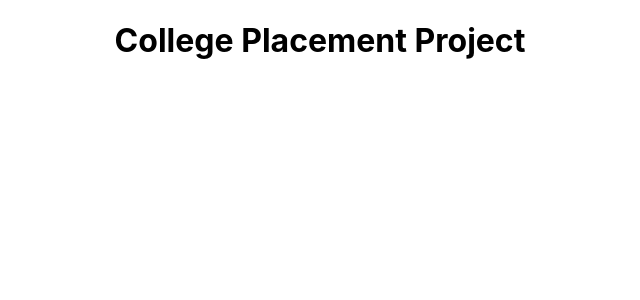
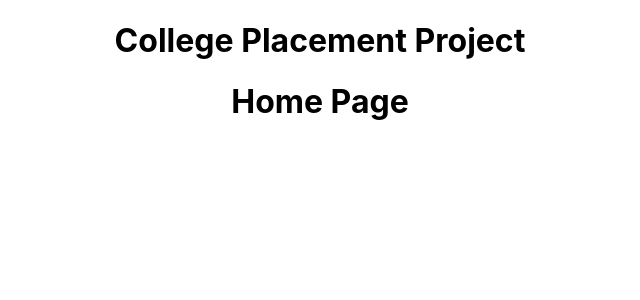
Before and after one commit to darshan-magdum/College-placement, a React (Create React App) app in the folder college_portal/: page / in a window 1280 px wide. Shown: the top 300 px of the page, without its empty margins (320-960 px from the left). Built offline with nearby package versions, Linux system fonts and the light colour scheme.

Commit message:
routing and pages

```diff
--- a/college_portal/package.json
+++ b/college_portal/package.json
@@ -6,9 +6,13 @@
     "@testing-library/jest-dom": "^5.17.0",
     "@testing-library/react": "^13.4.0",
     "@testing-library/user-event": "^13.5.0",
+    "localforage": "^1.10.0",
+    "match-sorter": "^6.3.4",
     "react": "^18.3.1",
     "react-dom": "^18.3.1",
+    "react-router-dom": "^6.23.1",
     "react-scripts": "5.0.1",
+    "sort-by": "^1.2.0",
     "web-vitals": "^2.1.4"
   },
   "scripts": {
--- a/college_portal/src/App.js
+++ b/college_portal/src/App.js
@@ -1,10 +1,14 @@
-import logo from './logo.svg';
 import './App.css';
+import {RouterProvider} from 'react-router-dom'
+import router from './router/config';
 
 function App() {
   return (
     <div className="App">
      <h1>College Placement Project</h1>
+     <RouterProvider router={router}>
+
+     </RouterProvider>
     </div>
   );
 }
--- /dev/null
+++ b/college_portal/src/pages/About/About.jsx
@@ -0,0 +1,8 @@
+function About(){
+    return(
+        <>
+            <h1>About Page</h1>
+        </>
+    )
+}
+export default About;
--- /dev/null
+++ b/college_portal/src/pages/Home/Home.jsx
@@ -0,0 +1,8 @@
+function Home(){
+    return(
+        <>
+            <h1>Home Page</h1>
+        </>
+    )
+}
+export default Home;
--- /dev/null
+++ b/college_portal/src/pages/index.js
@@ -0,0 +1,6 @@
+import Home from "./Home/Home";
+import About from "./About/About";
+export{
+    Home,
+    About
+}
--- /dev/null
+++ b/college_portal/src/router/keys.js
@@ -0,0 +1,2 @@
+export const DEFAULT = '/';
+export const ABOUT = '/about';
```
Also changed, not shown: college_portal/src/router/config.js (added, +16 -0 lines), 1 other file (tests, documents, lock files or other folders).
